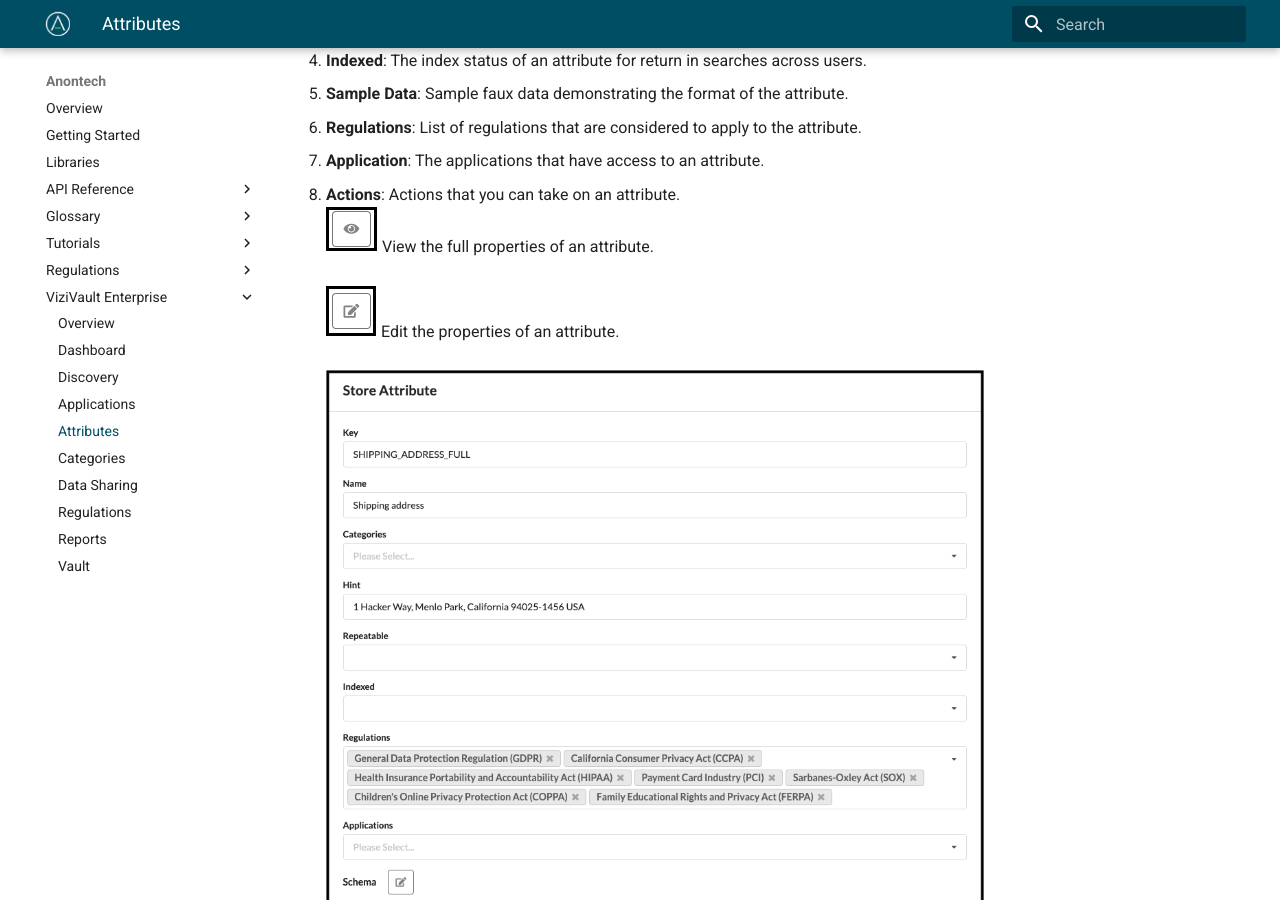
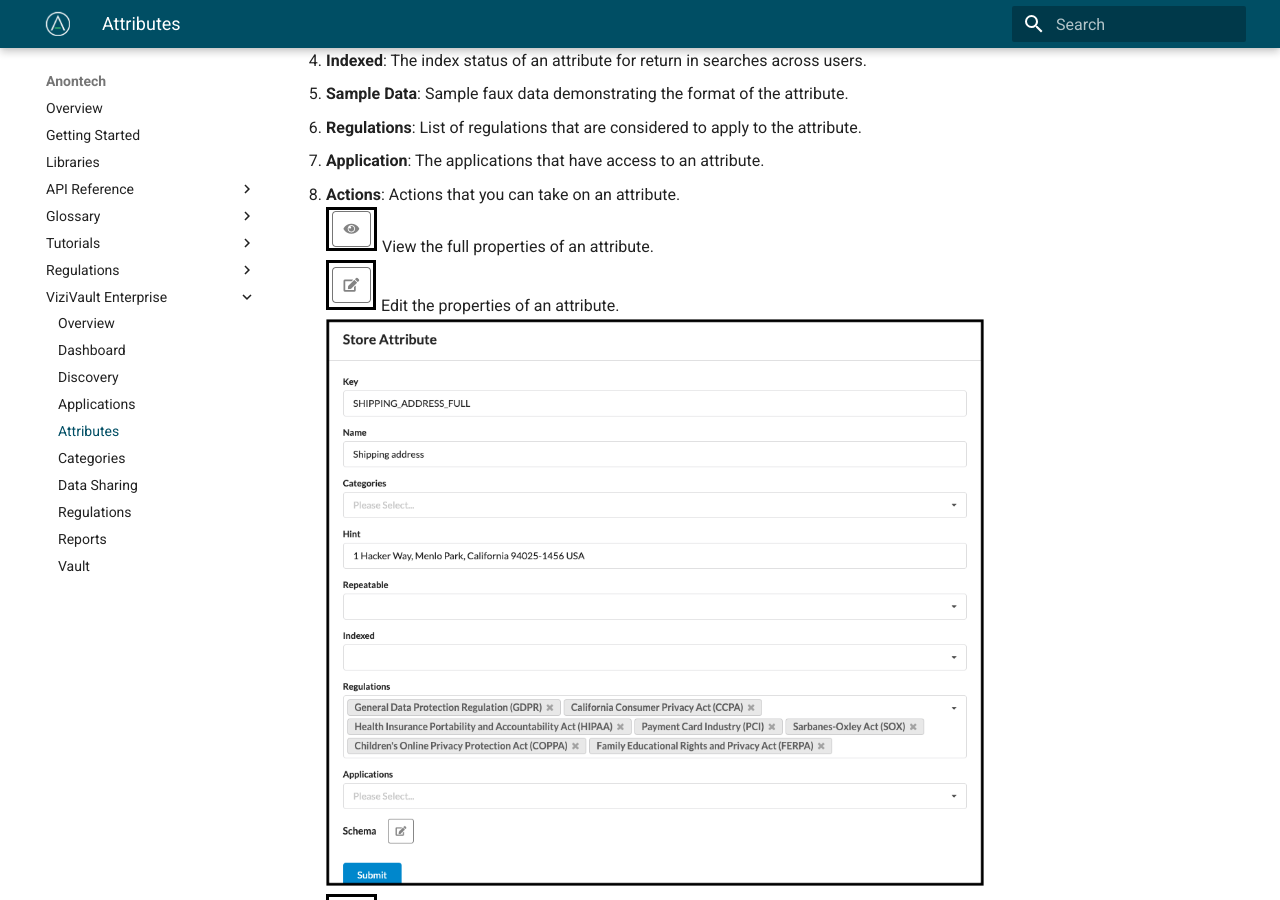
Before and after one commit to anontechnology/documentation, an MkDocs documentation site: the page built from docs/vizivault-enterprise/attributes.md, in a window 1280 px wide and 900 px high, scrolled down 563 px. Built offline with MkDocs 1.6.1 and Material for MkDocs 9.7.7, drawn with Linux system fonts in a browser that asks for light colours.

Commit message:
Update docs/vizivault-enterprise/attributes.md

```diff
--- a/docs/vizivault-enterprise/attributes.md
+++ b/docs/vizivault-enterprise/attributes.md
@@ -11,12 +11,12 @@
 6. **Regulations**: List of regulations that are considered to apply to the attribute.
 7. **Application**: The applications that have access to an attribute.
 8. **Actions**: Actions that you can take on an attribute.<br/>
-    ![view](../assets/images/view.png "View") View the full properties of an attribute.<br/><br/>
-    ![edit](../assets/images/edit.png "Edit") Edit the properties of an attribute.<br/><br/>
-    ![edit_attribute.png](../assets/images/edit_attribute.png)<br/><br/>
-    ![delete](../assets/images/delete.png "Delete") Delete the attribute.<br/><br/>
+    ![view](../assets/images/view.png "View") View the full properties of an attribute.<br/>
+    ![edit](../assets/images/edit.png "Edit") Edit the properties of an attribute.<br/>
+    ![edit_attribute.png](../assets/images/edit_attribute.png)<br/>
+    ![delete](../assets/images/delete.png "Delete") Delete the attribute.<br/>
     ![delete-attribute.png](../assets/images/delete-attribute.png)
-9. **Creation and Export**: Add a new attribute ot export the existing attributes.<br/><br/>
-       ![Add](../assets/images/add.png "Add") Add a new attribute.<br/><br/>
-       ![new-attribute.png](../assets/images/new-attribute.png)<br/><br/>
-       ![export](../assets/images/export.png "Export") Export information on existing attributes.
+9. **Creation and Export**: Add a new attribute ot export the existing attributes.<br/>
+    ![Add](../assets/images/add.png "Add") Add a new attribute.<br/>
+    ![new-attribute.png](../assets/images/new-attribute.png)<br/>
+    ![export](../assets/images/export.png "Export") Export information on existing attributes.
```
